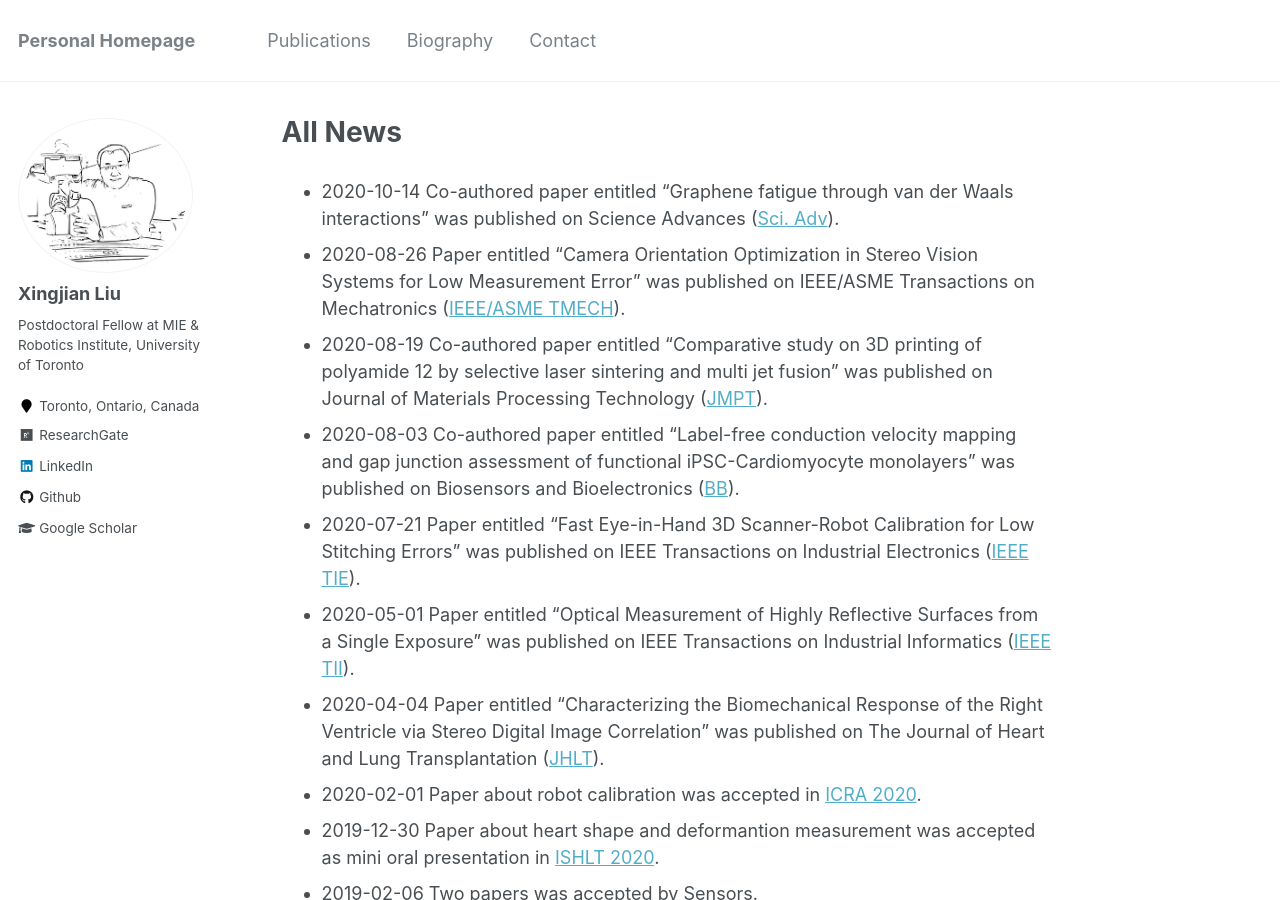
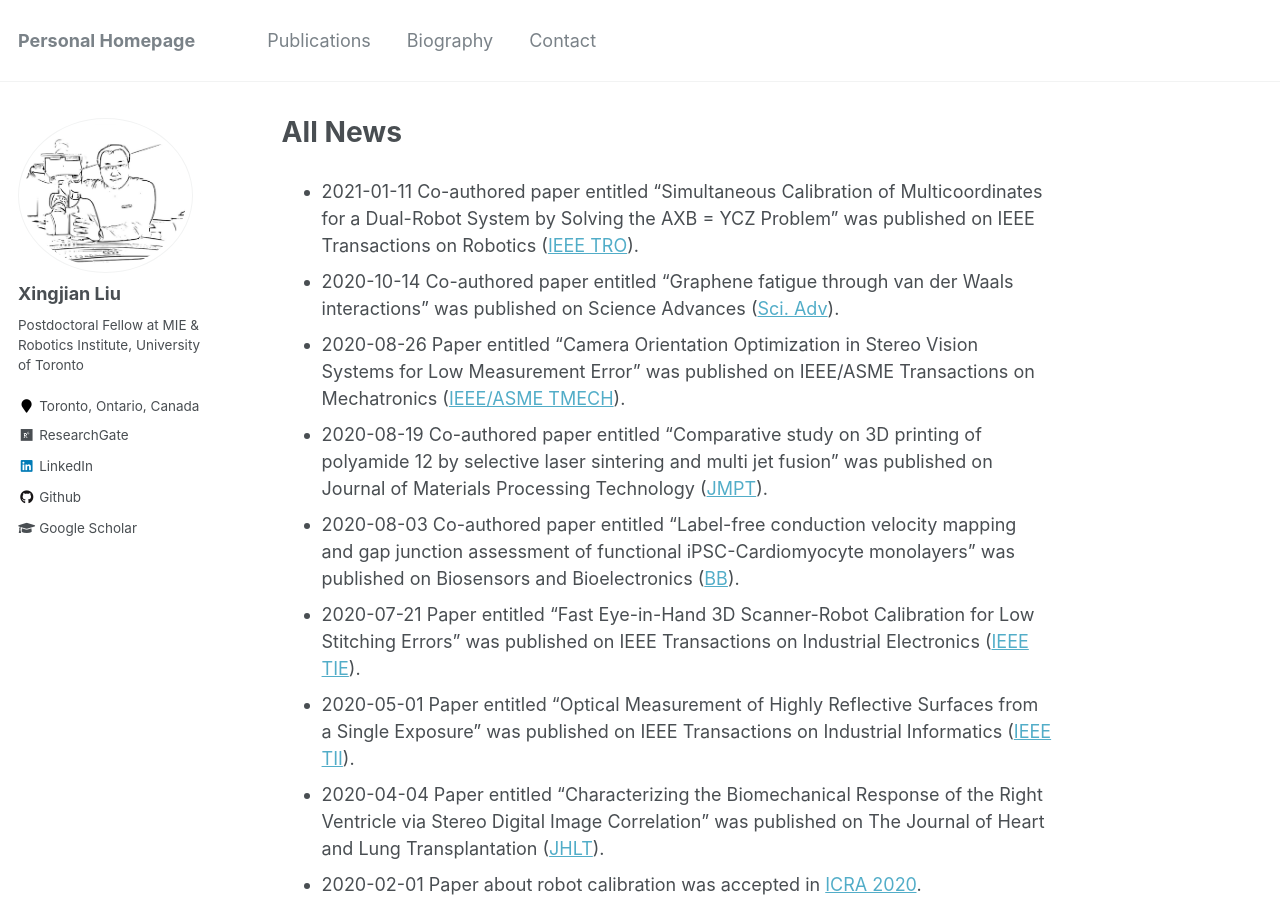
Before and after one commit to xingjianliu/xingjianliu.github.io, a Jekyll site: the page built from _pages/news.md, in a window 1280 px wide and 900 px high. Built offline with Jekyll 4.4.1, drawn with Linux system fonts in a browser that asks for light colours.

Commit message:
Update news.md

```diff
--- a/_pages/news.md
+++ b/_pages/news.md
@@ -3,6 +3,7 @@ title: "All News"
 permalink: /news/
 author_profile: true
 ---
+* 2021-01-11 Co-authored paper entitled "Simultaneous Calibration of Multicoordinates for a Dual-Robot System by Solving the AXB = YCZ Problem" was published on IEEE Transactions on Robotics ([IEEE TRO](https://doi.org/10.1109/TRO.2020.3043688)).
 * 2020-10-14 Co-authored paper entitled "Graphene fatigue through van der Waals interactions" was published on Science Advances ([Sci. Adv](https://doi.org/10.1126/sciadv.abb1335)).
 * 2020-08-26 Paper entitled "Camera Orientation Optimization in Stereo Vision Systems for Low Measurement Error" was published on IEEE/ASME Transactions on Mechatronics  ([IEEE/ASME TMECH](https://doi.org/10.1109/TMECH.2020.3019305)).
 * 2020-08-19 Co-authored paper entitled "Comparative study on 3D printing of polyamide 12 by selective laser sintering and multi jet fusion" was published on Journal of Materials Processing Technology ([JMPT](https://doi.org/10.1016/j.jmatprotec.2020.116882)).
```
